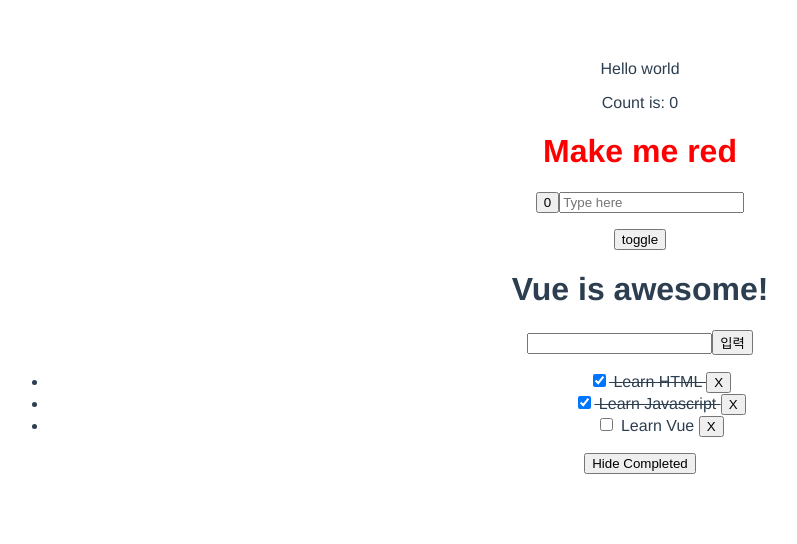
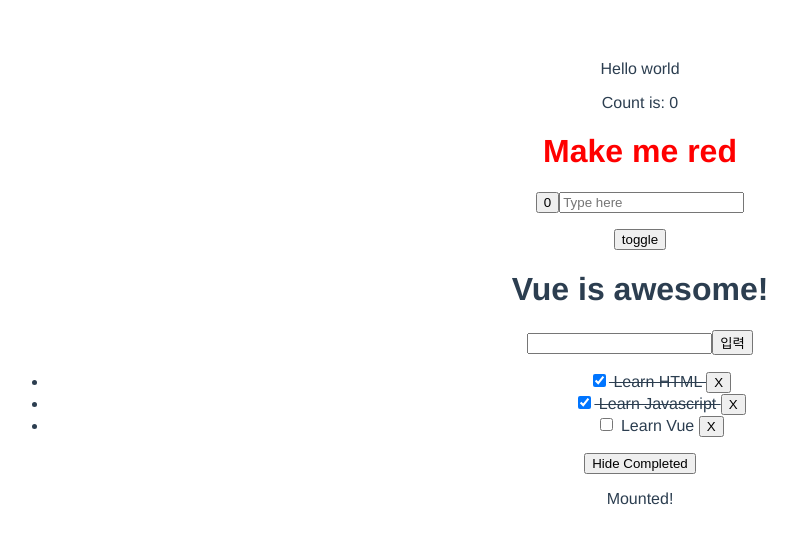
Before and after one commit to hayhyang/vue-tutorial, a Vue app: page / in a window 1280 px wide. Shown: the top 544 px of the page, without its empty margins (0-797 px from the left). Built offline with nearby package versions, Linux system fonts and the light colour scheme.

Commit message:
Lifecycle and Template Refs

```diff
--- a/src/App.vue
+++ b/src/App.vue
@@ -23,6 +23,8 @@
   </ul>
 
   <button @click="hideCompleted = !hideCompleted">Hide Completed</button>
+
+  <p ref="p"></p>
 
 </template>
 
@@ -68,6 +70,9 @@
       return this.hideCompleted ? this.todos.filter(el => !el.done) : this.todos
 
     }
+  },
+  mounted() {
+    this.$refs.p.textContent = "Mounted!"
   }
 }
 </script>
```
